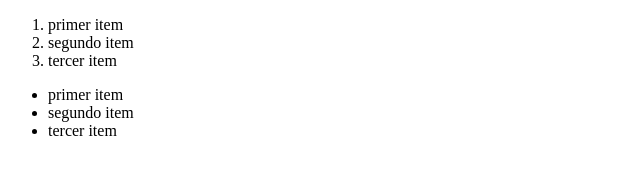
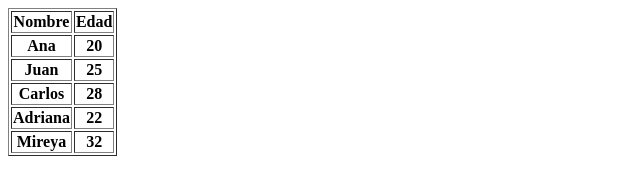
Before and after one commit to KelviCalle20/labos6, a plain HTML site: page index.html in a window 1280 px wide. Shown: the whole page, without its empty margins (0-640 px from the left). Drawn offline with Linux system fonts and the light colour scheme.

Commit message:
feat: agregando tabla

```diff
--- a/index.html
+++ b/index.html
@@ -6,15 +6,13 @@
     <title>Document</title>
 </head>
 <body>
-    <ol>
-        <li>primer item</li>
-        <li>segundo item</li>
-        <li>tercer item</li>
-    </ol>
-    <ul>
-        <li>primer item</li>
-        <li>segundo item</li>
-        <li>tercer item</li>
-    </ul>
+    <table border="1">
+        <tr><th>Nombre</th><th>Edad</th></tr>
+        <tr><th>Ana</th><th>20</th></tr>
+        <tr><th>Juan</th><th>25</th></tr>
+        <tr><th>Carlos</th><th>28</th></tr>
+        <tr><th>Adriana</th><th>22</th></tr>
+        <tr><th>Mireya</th><th>32</th></tr>
+    </table>
 </body>
 </html>
```
